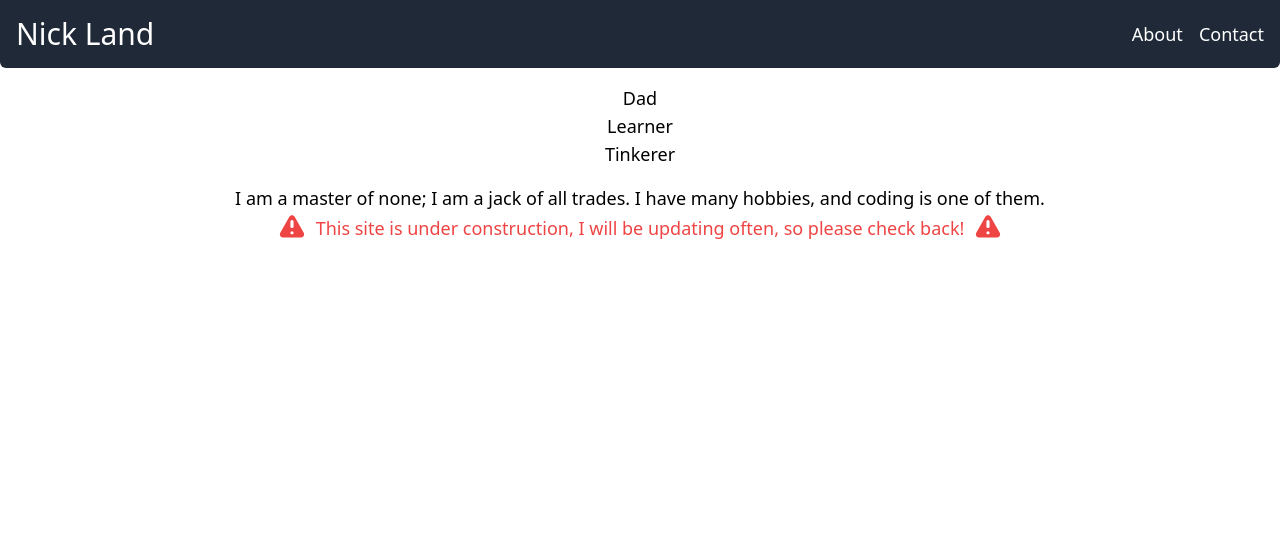
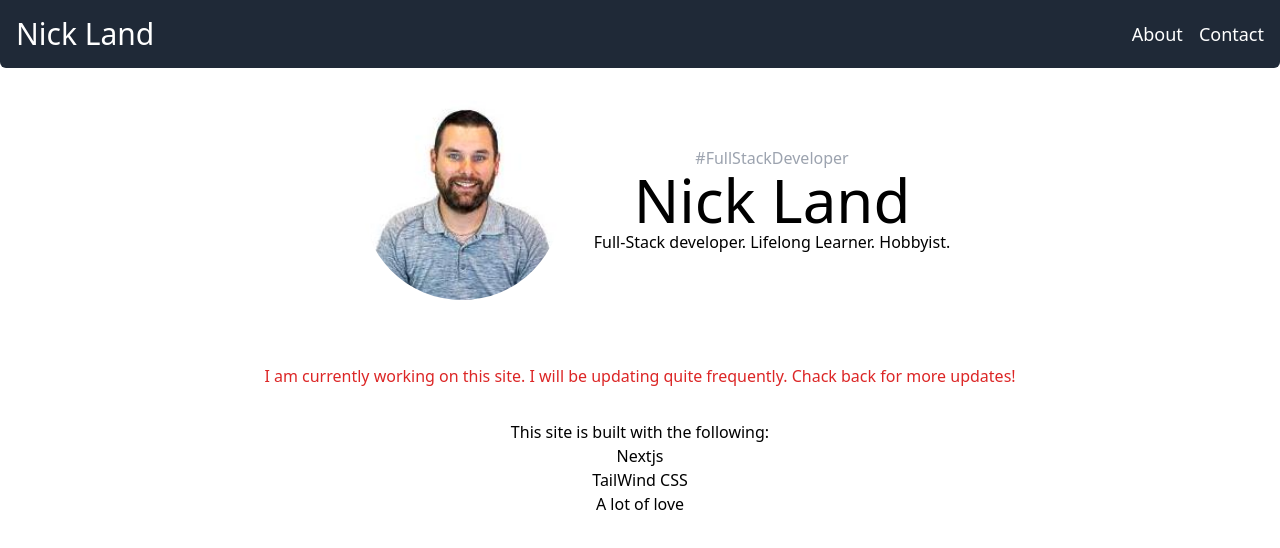
Before and after one commit to ndland/nickland.me, a Next.js app: page / in a window 1280 px wide. Shown: the top 548 px of the page. Built offline with nearby package versions, Linux system fonts and the light colour scheme.

Commit message:
✨ Inital landing page layout

```diff
--- a/pages/index.tsx
+++ b/pages/index.tsx
@@ -1,6 +1,5 @@
 import type { NextPage } from "next";
 import Head from "next/head";
-import { ExclamationIcon } from "@heroicons/react/solid";
 import { Header } from "../components/Header";
 
 const Home: NextPage = () => {
@@ -12,24 +11,36 @@ const Home: NextPage = () => {
         <link rel="icon" href="/favicon.ico" />
       </Head>
       <Header />
-      <div className="flex flex-col text-lg p-4 text-center">
+      <div className="justify-center">
+        <div className="flex items-center justify-center">
+          <img
+            className="rounded-full m-8"
+            width="200"
+            alt="The author"
+            src="me.jpeg"
+          />
+          <div className="text-center">
+            <div className="text-gray-400">#FullStackDeveloper</div>
+            <div className="text-6xl">Nick Land</div>
+            <div>Full-Stack developer. Lifelong Learner. Hobbyist.</div>
+          </div>
+        </div>
+      </div>
+      <div className="mb-auto text-center text-red-600 mt-8">
+        I am currently working on this site. I will be updating quite
+        frequently. Chack back for more updates!
+      </div>
+      <div className="flex-col text-center justify-center mt-8">
+        This site is built with the following:
         <ul>
-          <li>Dad</li>
-          <li>Learner</li>
-          <li>Tinkerer</li>
+          <li>
+            <a href="https://nextjs.org">Nextjs</a>
+          </li>
+          <li>
+            <a href="https://tailwindcss.com">TailWind CSS</a>
+          </li>
+          <li>A lot of love</li>
         </ul>
-        <p className="pt-4">
-          I am a master of none; I am a jack of all trades. I have many hobbies,
-          and coding is one of them.
-          <span className="flex justify-center items-center text-red-500">
-            <ExclamationIcon className="w-8 " />
-            <span className="mx-2">
-              This site is under construction, I will be updating often, so
-              please check back!
-            </span>
-            <ExclamationIcon className="w-8 " />
-          </span>
-        </p>
       </div>
     </>
   );
```
Also changed, not shown: public/me.jpeg (added).
